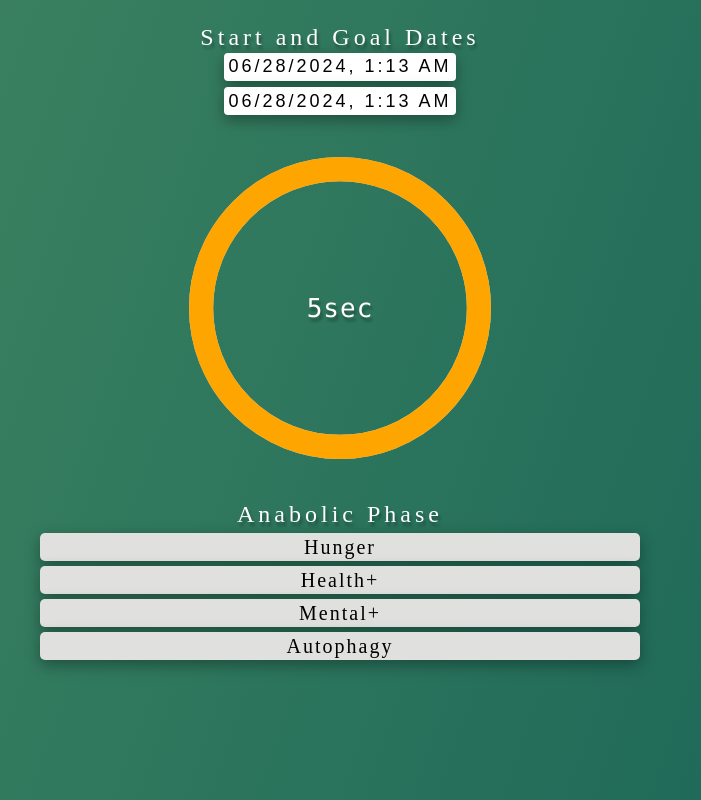
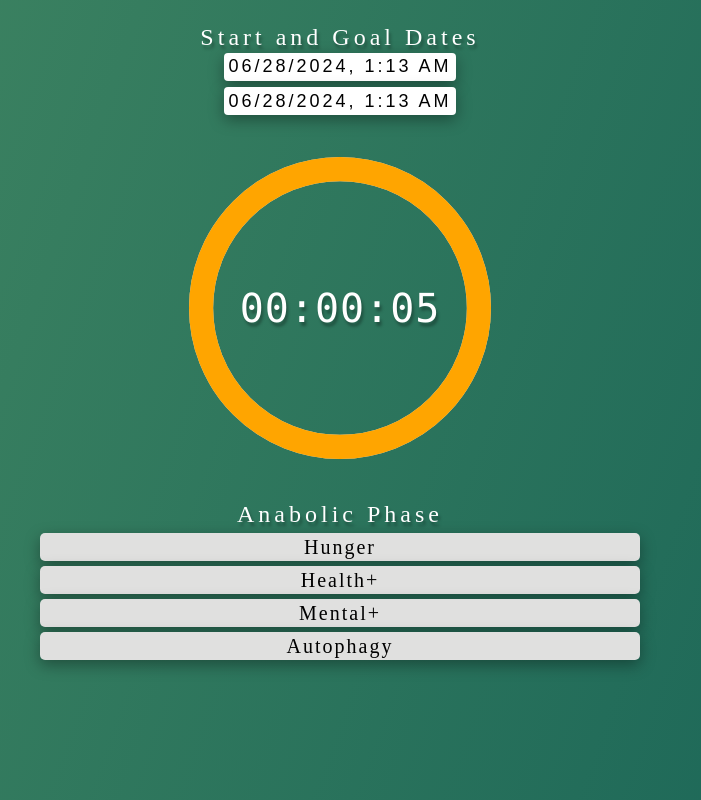
Before and after one commit to OdreZZ/fasting-tracker-frontend, a Next.js app: page / in a window 1280 px wide. Shown: the whole page, without its empty margins (300-1001 px from the left). Built offline with nearby package versions, Linux system fonts and the light colour scheme.

Commit message:
Improved time passed text

```diff
--- a/pages/index.js
+++ b/pages/index.js
@@ -31,7 +31,6 @@ export default function Homepage() {
     const [mentalBoost, setMentalBoost] = useState(0);
 
     const {
-        days,
         hours,
         minutes,
         seconds,
@@ -142,10 +141,9 @@ export default function Homepage() {
                 <div className={styles.timePassedText}>
                     {view === PROGRESS_VIEW.TIME_PASSED && (
                         <div className={styles.timePassedCount}>
-                            {Math.abs(days) > 0 && `${Math.abs(days)}d `}
-                            {Math.abs(hours) > 0 && `${Math.abs(hours)}h `}
-                            {Math.abs(minutes) > 0 && `${Math.abs(minutes)}min `}
-                            {Math.abs(seconds) > 0 && `${Math.abs(seconds)}sec `}
+                            {Math.abs(hours).toString().padStart(2, '0')}:
+                            {Math.abs(minutes).toString().padStart(2, '0')}:
+                            {Math.abs(seconds).toString().padStart(2, '0')}
                         </div>
                     )}
 
--- a/styles/Homepage.module.css
+++ b/styles/Homepage.module.css
@@ -70,13 +70,13 @@
 }
 
 .timePassedCount {
-    font-size: 26px;
+    font-size: 40px;
     letter-spacing: 1px;
     font-family: 'Lucida Console', Courier, monospace;
 }
 
 .percPassedCount {
-    font-size: 48px;
+    font-size: 40px;
     letter-spacing: 4px;
     font-family: 'Lucida Console', Courier, monospace;
 }
--- a/utils/date-calculations.js
+++ b/utils/date-calculations.js
@@ -5,13 +5,11 @@ export function getTimeDiff(givenDate) {
     const now = moment();
     const totalSeconds = now.diff(givenDate, 'seconds');
 
-    const days = Math.floor(totalSeconds / (24 * 3600));
-    const hours = Math.floor((totalSeconds % (24 * 3600)) / 3600);
+    const hours = Math.floor(totalSeconds / 3600);
     const minutes = Math.floor((totalSeconds % 3600) / 60);
     const seconds = totalSeconds % 60;
 
     return {
-        days,
         hours,
         minutes,
         seconds,
```
